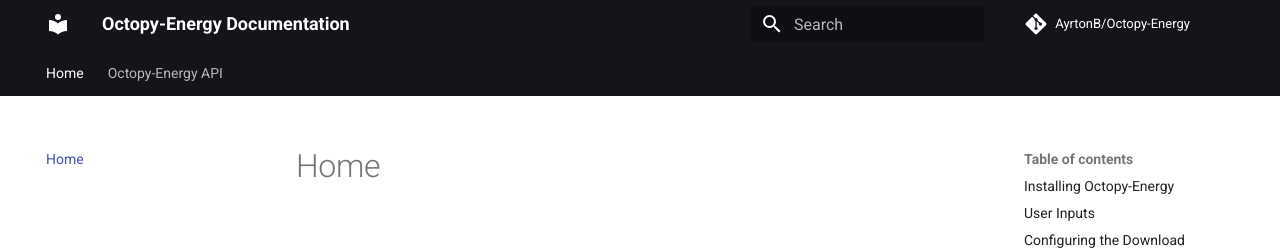
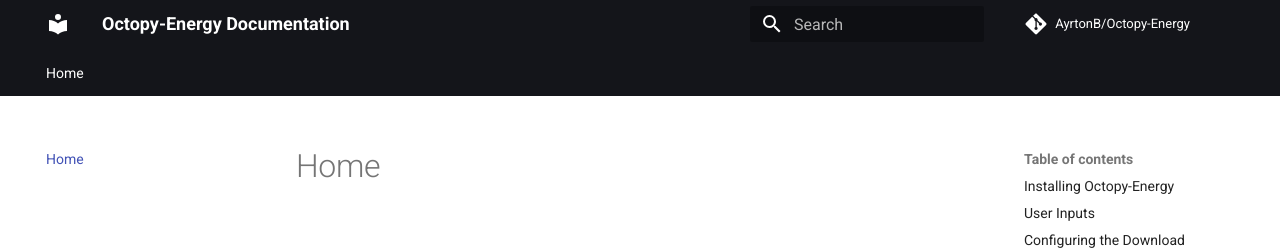
Before and after one commit to OSUKED/Octopy-Energy, an MkDocs documentation site: the page built from docs/index.md, in a window 1280 px wide and 900 px high. Shown: the top 251 px of the window. Built offline with MkDocs 1.6.1 and Material for MkDocs 9.7.7, drawn with Linux system fonts in a browser that asks for light colours; comment, search, counter and statistics services are not loaded.

Commit message:
removed api docs

```diff
--- a/mkdocs.yml
+++ b/mkdocs.yml
@@ -46,4 +46,4 @@ extra_javascript:
 
 nav:
   - index.md
-  - library/api.md
+  # - library/api.md
```
